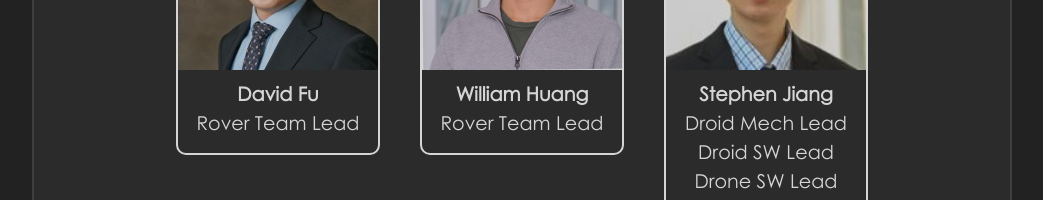
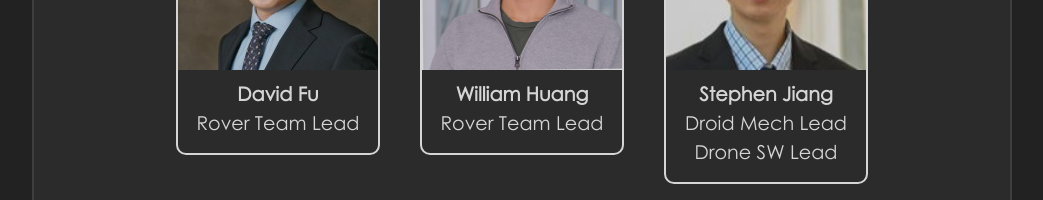
Before and after one commit to princeton-robotics-club/PURC-Website, a React (Create React App) app: page /about in a window 1280 px wide. Shown: the part 2584-2784 px from the top of the page, without its empty margins (118-1161 px from the left). Built offline with nearby package versions, Linux system fonts and the light colour scheme.

Commit message:
Background file name change

```diff
--- a/src/components/pages/2_supporters/Supporters.css
+++ b/src/components/pages/2_supporters/Supporters.css
@@ -1,5 +1,5 @@
 .supp-bg-img {
-  background-image: url('../../../images/supporters/_bg_support.png');
+  background-image: url('../../../images/supporters/bg_support.png');
   background-size: 300px;
   position: fixed;
   left: 0;
--- a/src/components/pages/3_about/About.css
+++ b/src/components/pages/3_about/About.css
@@ -1,5 +1,5 @@
 .about-bg-img {
-  background-image: url('../../../images/about/_bg_about.png');
+  background-image: url('../../../images/about/bg_about.png');
   background-size: 400px;
   position: fixed;
   left: 0;
--- a/src/components/pages/3_about/About.js
+++ b/src/components/pages/3_about/About.js
@@ -148,7 +148,7 @@ function About(props) {
               <FaceCard
                 darkMode = {darkMode}
                 name = 'Stephen Jiang'
-                subtext = {['Droid Mech Lead', 'Droid SW Lead', 'Drone SW Lead']}
+                subtext = {['Droid Mech Lead', 'Drone SW Lead']}
                 image = {Sj9425}
               />
               <FaceCard
```
Also changed, not shown: src/images/about/bg_about.png (renamed from src/images/about/_bg_about.png), src/images/supporters/bg_support.png (renamed from src/images/supporters/_bg_support.png).
